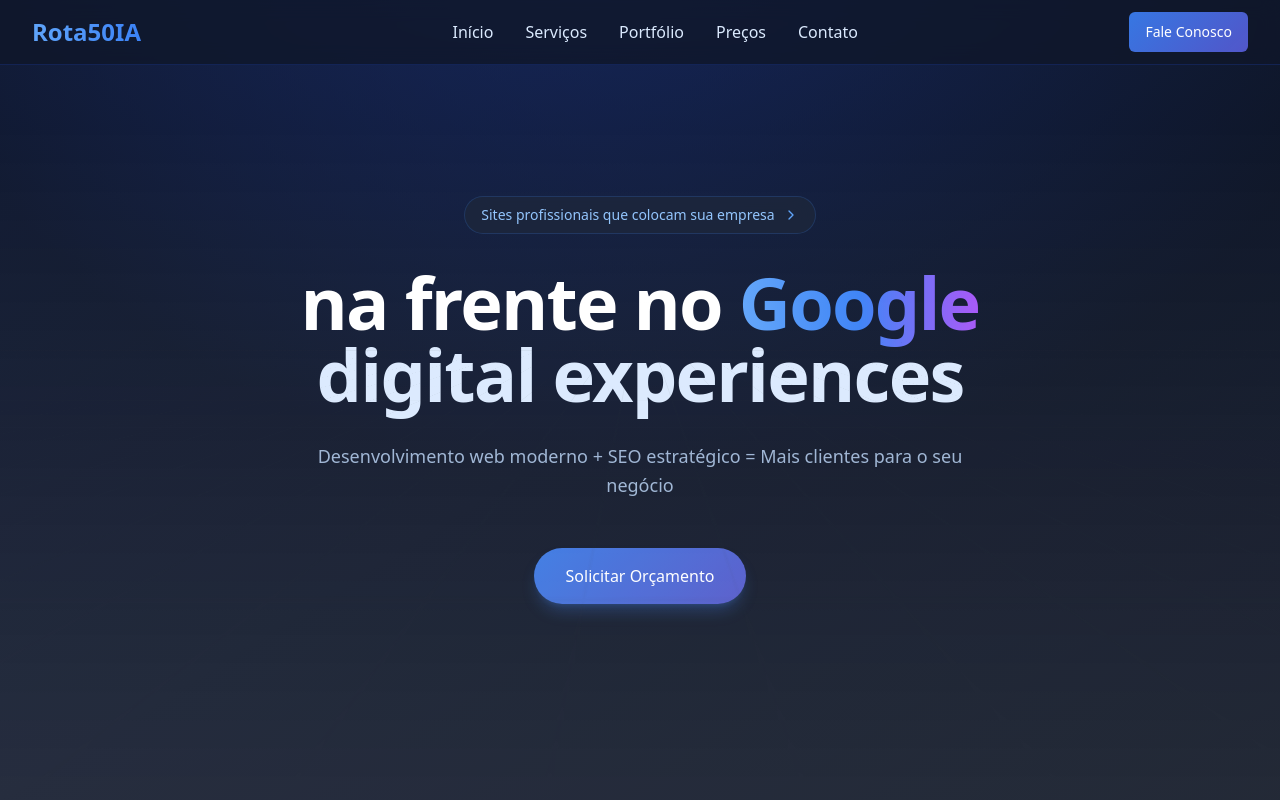
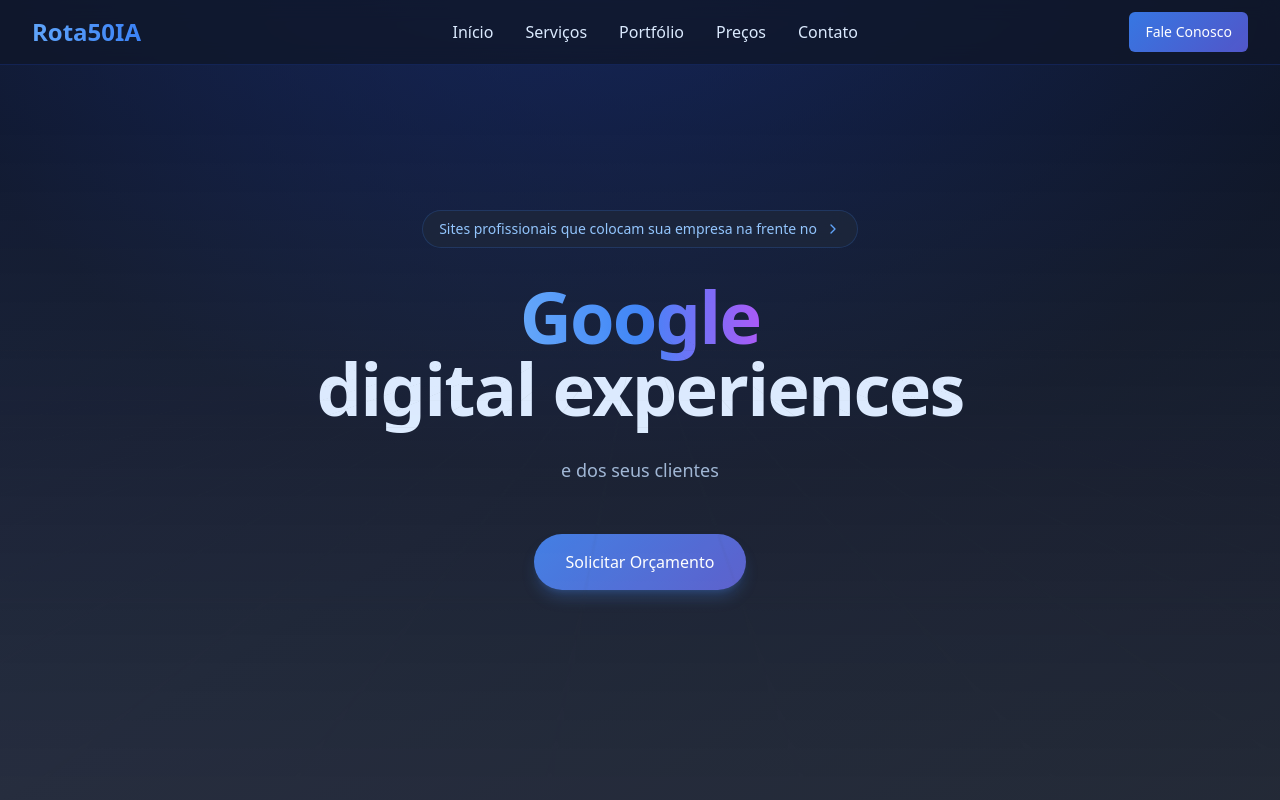
Before and after one commit to edilson-morais/sites-profissionais-rota50ia-edit, a React (Vite) app: page / in a window 1280 px wide. Shown: the top 800 px of the page. Built offline with nearby package versions, Linux system fonts and the light colour scheme.

Commit message:
Update hero section text
Update the hero section title to "Sites profissionais que colocam sua empresa na frente no Google e dos seus clientes" while maintaining the existing design.

```diff
--- a/src/components/ui/hero-section-demo.tsx
+++ b/src/components/ui/hero-section-demo.tsx
@@ -4,12 +4,12 @@ function HeroSectionDemo() {
   return (
     <div className="animate-fade-in">
       <HeroSection
-        title="Sites profissionais que colocam sua empresa"
+        title="Sites profissionais que colocam sua empresa na frente no"
         subtitle={{
-          regular: "na frente no ",
+          regular: "",
           gradient: "Google",
         }}
-        description="Desenvolvimento web moderno + SEO estratégico = Mais clientes para o seu negócio"
+        description="e dos seus clientes"
         ctaText="Solicitar Orçamento"
         ctaHref="#contact"
         bottomImage={undefined}
```
